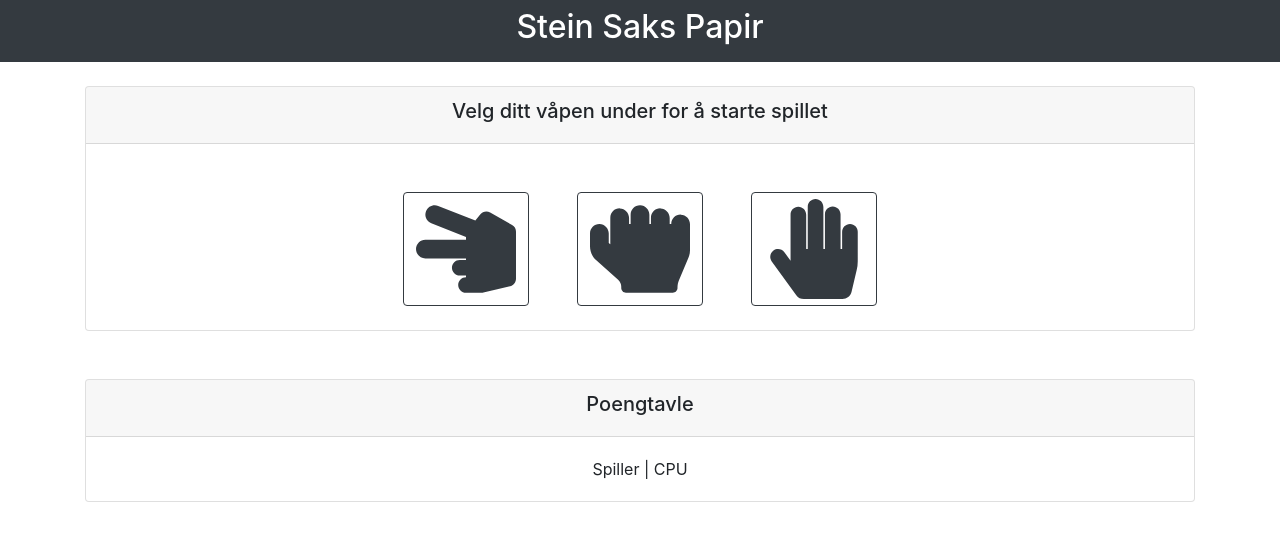
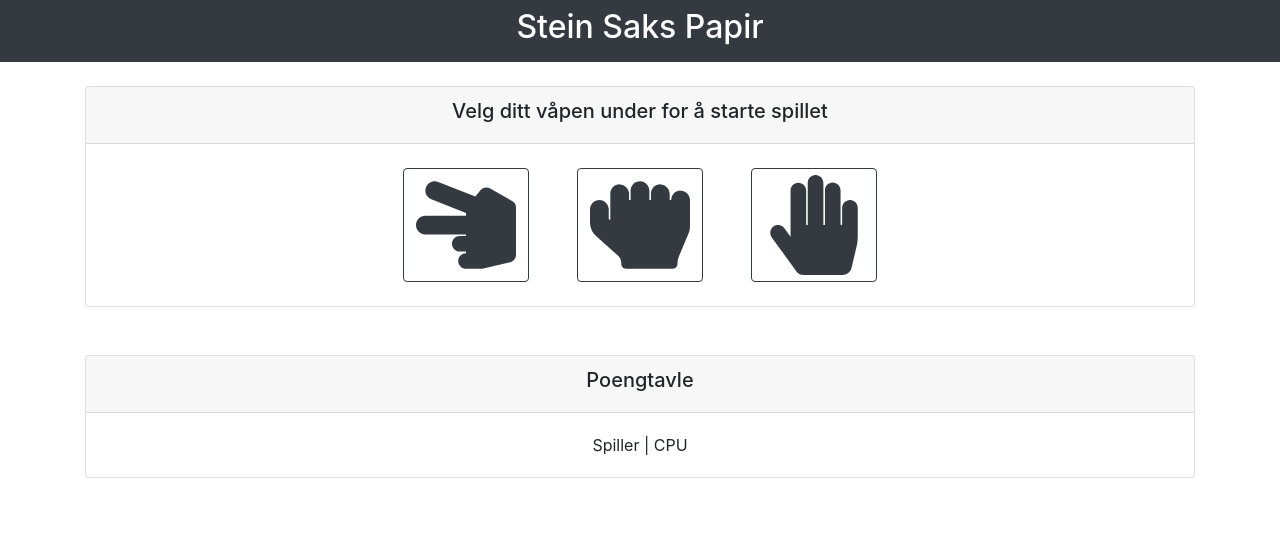
Before and after one commit to w3bdesign/stein-saks-papir, a React (Create React App) app: page / in a window 1280 px wide. Shown: the top 538 px of the page. Built offline with nearby package versions, Linux system fonts and the light colour scheme.

Commit message:
Fiks margin før Weapons
Fjern overflødig margin før Weapons

```diff
--- a/src/components/Main/Main.component.tsx
+++ b/src/components/Main/Main.component.tsx
@@ -11,9 +11,14 @@ function Main() {
   return (
     <Row className="text-center justify-content-center">
       <Col>
-        <Card style={{ display: 'block' }} className="block mx-auto mt-4 text-center">
-          <Card.Header><h5>Velg ditt våpen under for å starte spillet</h5></Card.Header>
-          <br />
+        <Card
+          style={{ display: 'block' }}
+          className="block mx-auto mt-4 text-center"
+        >
+          <Card.Header>
+            <h5>Velg ditt våpen under for å starte spillet</h5>
+          </Card.Header>
+
           <Weapons />
         </Card>
         <Scoreboard />
```
